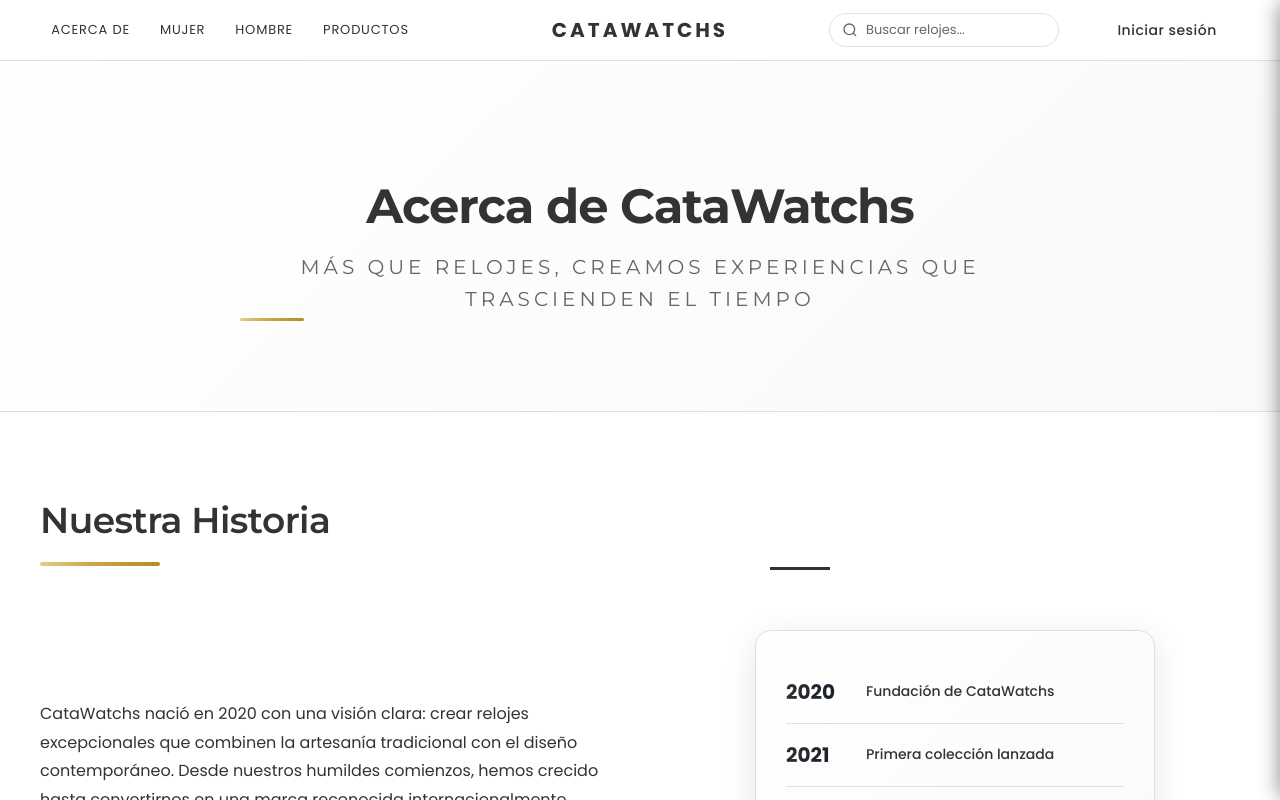
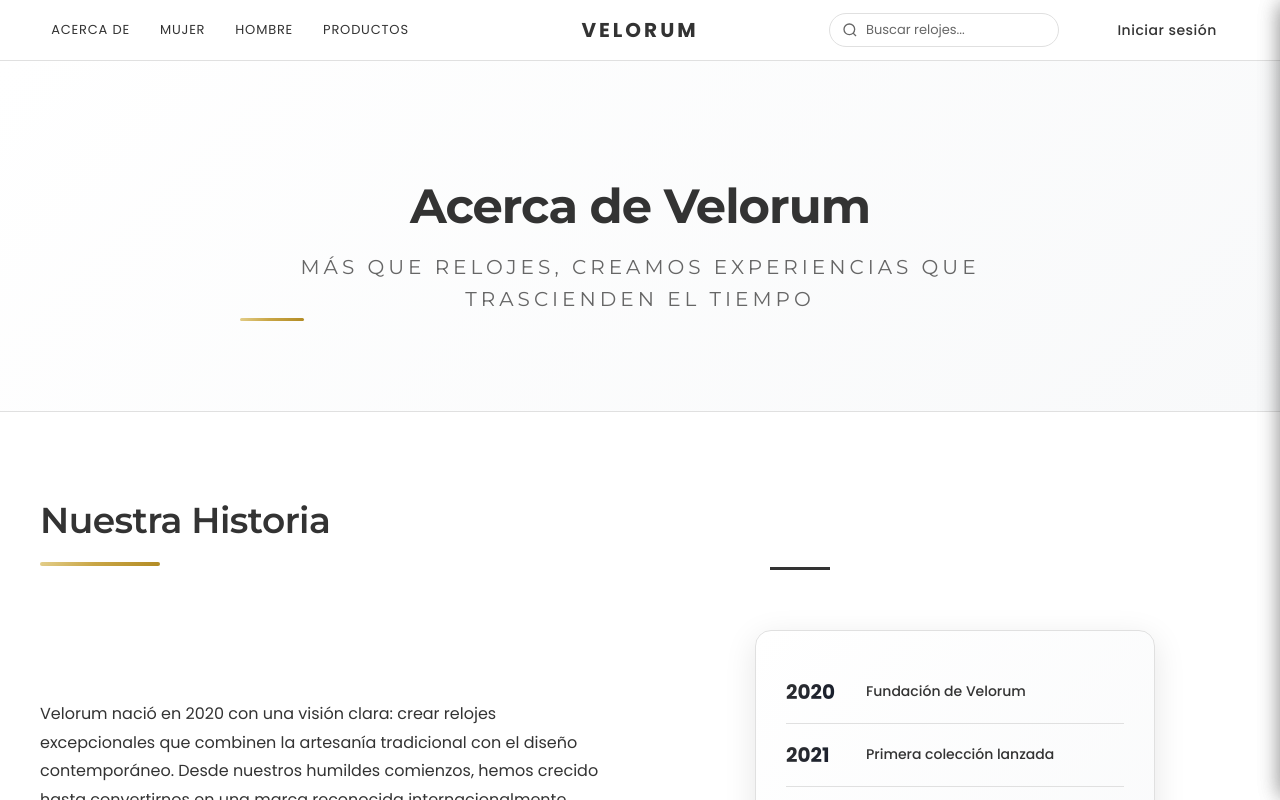
Before and after one commit to Catalan-Maximo/Velorum-front, a React (Create React App) app: page /about in a window 1280 px wide. Shown: the top 800 px of the page. Built offline with nearby package versions, Linux system fonts and the light colour scheme.

Commit message:
Se renombraron las referencias de CataWatchs a Velorum en múltiples archivos

```diff
--- a/src/About.js
+++ b/src/About.js
@@ -10,7 +10,7 @@
       {/* 🎯 HERO SECTION */}
       <section className="about-hero">
         <div className="hero-content">
-          <h1 className="hero-title">Acerca de CataWatchs</h1>
+          <h1 className="hero-title">Acerca de Velorum</h1>
           <p className="hero-subtitle">
             Más que relojes, creamos experiencias que trascienden el tiempo
           </p>
@@ -27,7 +27,7 @@
           <div className="content-grid">
             <div className="content-text">
               <p>
-                CataWatchs nació en 2020 con una visión clara: crear relojes excepcionales
+                Velorum nació en 2020 con una visión clara: crear relojes excepcionales
                 que combinen la artesanía tradicional con el diseño contemporáneo. Desde
                 nuestros humildes comienzos, hemos crecido hasta convertirnos en una marca
                 reconocida internacionalmente.
@@ -43,7 +43,7 @@
               <div className="history-timeline">
                 <div className="timeline-item">
                   <div className="year">2020</div>
-                  <div className="milestone">Fundación de CataWatchs</div>
+                  <div className="milestone">Fundación de Velorum</div>
                 </div>
                 <div className="timeline-item">
                   <div className="year">2021</div>
@@ -199,9 +199,9 @@
             <div className="contact-buttons">
               <button
                 className="btn-primary contact-main-btn"
-                aria-label="Enviar correo a CataWatchs"
+                aria-label="Enviar correo a Velorum"
                 onClick={() => {
-                  window.open('https://mail.google.com/mail/?view=cm&fs=1&to=m.catalan@alumno.um.edu.ar&su=Consulta%20CataWatchs','_blank');
+                  window.open('https://mail.google.com/mail/?view=cm&fs=1&to=m.catalan@alumno.um.edu.ar&su=Consulta%20Velorum','_blank');
                 }}
               >
                 CONTÁCTANOS
--- a/src/App.js
+++ b/src/App.js
@@ -106,7 +106,7 @@
         return (
           <div>
             <h2>Carreras</h2>
-            <p>Próximamente publicaremos oportunidades para sumarte al equipo CataWatchs (áreas: producto, marketing, e‑commerce y atención). Mandanos CV espontáneo a <a href="mailto:m.catalan@alumno.um.edu.ar?subject=CV%20CataWatchs">m.catalan@alumno.um.edu.ar</a>.</p>
+            <p>Próximamente publicaremos oportunidades para sumarte al equipo Velorum (áreas: producto, marketing, e‑commerce y atención). Mandanos CV espontáneo a <a href="mailto:m.catalan@alumno.um.edu.ar?subject=CV%20Velorum">m.catalan@alumno.um.edu.ar</a>.</p>
           </div>
         );
       default:
@@ -247,7 +247,7 @@
 
               className="logo-button"
             >
-              CATAWATCHS
+              VELORUM
             </button>
           </div>
 
@@ -509,15 +509,15 @@
                 aria-expanded={footerOpen.company}
                 aria-controls="footer-company"
               >
-                <span>CataWatchs</span>
+                <span>Velorum</span>
                 <svg width="14" height="14" viewBox="0 0 24 24" className={footerOpen.company ? 'open' : ''}><polyline fill="none" stroke="currentColor" strokeWidth="2" points="6,9 12,15 18,9"/></svg>
               </button>
             ) : (
-              <h3>CataWatchs</h3>
+              <h3>Velorum</h3>
             )}
             <ul id="footer-company" style={isMobile && !footerOpen.company ? {display:'none'} : undefined}>
               <li><button type="button" className="footer-link" onClick={()=>navigate('/about')}>Acerca de nosotros</button></li>
-              <li><button type="button" className="footer-link" onClick={()=>{ window.open('https://mail.google.com/mail/?view=cm&fs=1&to=m.catalan@alumno.um.edu.ar&su=Contacto%20CataWatchs','_blank'); }}>Contacto</button></li>
+              <li><button type="button" className="footer-link" onClick={()=>{ window.open('https://mail.google.com/mail/?view=cm&fs=1&to=m.catalan@alumno.um.edu.ar&su=Contacto%20Velorum','_blank'); }}>Contacto</button></li>
               <li><button type="button" className="footer-link" onClick={()=>openFooterInfo('careers')}>Carreras</button></li>
             </ul>
           </div>
@@ -562,7 +562,7 @@
               <h3>Soporte</h3>
             )}
             <ul id="footer-support" style={isMobile && !footerOpen.support ? {display:'none'} : undefined}>
-              <li><button type="button" className="footer-link" onClick={()=>{ window.open('https://mail.google.com/mail/?view=cm&fs=1&to=m.catalan@alumno.um.edu.ar&su=Soporte%20T%C3%A9cnico%20CataWatchs','_blank'); }}>Centro de ayuda</button></li>
+              <li><button type="button" className="footer-link" onClick={()=>{ window.open('https://mail.google.com/mail/?view=cm&fs=1&to=m.catalan@alumno.um.edu.ar&su=Soporte%20T%C3%A9cnico%20Velorum','_blank'); }}>Centro de ayuda</button></li>
               <li><button type="button" className="footer-link" onClick={()=>openFooterInfo('envios')}>Envíos</button></li>
               <li><button type="button" className="footer-link" onClick={()=>openFooterInfo('devoluciones')}>Devoluciones</button></li>
             </ul>
@@ -571,7 +571,7 @@
 
         {/* 📄 COPYRIGHT */}
         <div className="footer-bottom">
-          <p>&copy; 2025 CataWatchs. Todos los derechos SON MIOS WACHIN.</p>
+          <p>&copy; 2025 Velorum. Todos los derechos SON MIOS WACHIN(Puto el que lee).</p>
         </div>
       </footer>
 
--- a/src/Checkout.js
+++ b/src/Checkout.js
@@ -638,7 +638,7 @@
                                 <p><strong>Banco:</strong> Banco Nacional</p>
                                 <p><strong>Cuenta:</strong> 1234-5678-9012-3456</p>
                                 <p><strong>CBU:</strong> 1234567890123456789012</p>
-                                <p><strong>Titular:</strong> CataWatchs S.A.</p>
+                                <p><strong>Titular:</strong> Velorum S.A.</p>
                                 <p className="transfer-note">
                                     💡 Luego de realizar la transferencia presiona "Confirmar Pedido" y se abrirá WhatsApp para enviar el comprobante.
                                     <br/>Si no se abre automáticamente, hacé click aquí:{' '}
--- a/src/Home.js
+++ b/src/Home.js
@@ -101,7 +101,7 @@
                 <div className="watch-frame">
                   <img
                     src={watchImages[currentImageIndex]}
-                    alt="Reloj destacado CataWatchs"
+                    alt="Reloj destacado Velorum"
                     className="hero-watch-image"
                   />
                   <div className="image-indicators">
--- a/src/Login.js
+++ b/src/Login.js
@@ -1,6 +1,3 @@
-// 🔐 **LOGIN.JS** - PÁGINA DE INICIO DE SESIÓN Y REGISTRO
-// filepath: c:\Users\Catalan\Documents\GitHub\CataWatchs-Front\catawatchs\src\Login.js
-
 // 📦 IMPORTACIONES NECESARIAS
 import React, { useState, useEffect } from 'react';           // ➕ Agregar useEffect
 import { useNavigate } from 'react-router-dom';
@@ -210,7 +207,7 @@
             </div>
             <h2 className="success-title">¡Iniciaste sesión correctamente!</h2>
             <p className="success-subtitle">
-              Bienvenido a CataWatchs
+              Bienvenido a Velorum
               <span className="redirect-spinner"></span>
             </p>
             <p style={{fontSize: '14px', color: '#666', marginTop: '15px'}}>
```
Also changed, not shown: 1 other file (tests, documents, lock files or other folders).
